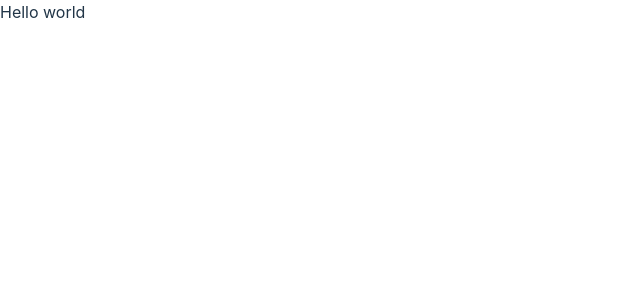
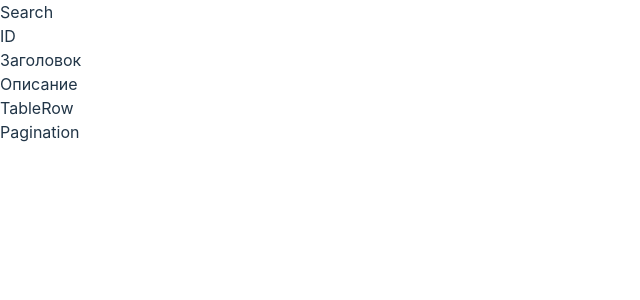
Before and after one commit to 3K-Labs/test-assignment, a React (Vite) app: page / in a window 1280 px wide. Shown: the top 300 px of the page, without its empty margins (0-640 px from the left). Built offline with nearby package versions, Linux system fonts and the light colour scheme.

Commit message:
Added some component file templates

```diff
--- a/src/components/App/App.tsx
+++ b/src/components/App/App.tsx
@@ -1,5 +1,15 @@
+import Pagination from '../Pagination/Pagination';
+import PostsTable from '../PostsTable/PostsTable';
+import Search from '../Search/Search';
+
 const App = (): JSX.Element => {
-  return <div>Hello world</div>;
+  return (
+    <div>
+      <Search />
+      <PostsTable />
+      <Pagination />
+    </div>
+  );
 };
 
 export default App;
--- /dev/null
+++ b/src/components/Pagination/Pagination.tsx
@@ -0,0 +1,7 @@
+type Props = {};
+
+const Pagination = ({}: Props): JSX.Element => {
+  return <div>Pagination</div>;
+};
+
+export default Pagination;
--- /dev/null
+++ b/src/components/PostsTable/PostsTable.tsx
@@ -0,0 +1,15 @@
+import TableHeader from './TableHeader/TableHeader';
+import TableRow from './TableRow/TableRow';
+
+type Props = {};
+
+const PostsTable = ({}: Props): JSX.Element => {
+  return (
+    <div>
+      <TableHeader />
+      <TableRow />
+    </div>
+  );
+};
+
+export default PostsTable;
--- /dev/null
+++ b/src/components/PostsTable/TableCell/TableCell.tsx
@@ -0,0 +1,19 @@
+type Props = React.ComponentPropsWithoutRef<'div'> & {
+  header?: boolean;
+};
+
+const TableCell = ({
+  children,
+  className,
+  header = false,
+  ...props
+}: Props): JSX.Element => {
+  const style = (className ?? '') + ' ' + (header ? '' : '');
+  return (
+    <div className={style} {...props}>
+      {children}
+    </div>
+  );
+};
+
+export default TableCell;
--- /dev/null
+++ b/src/components/PostsTable/TableHeader/TableHeader.tsx
@@ -0,0 +1,15 @@
+import TableCell from '../TableCell/TableCell';
+
+type Props = {};
+
+const TableHeader = ({}: Props): JSX.Element => {
+  return (
+    <div>
+      <TableCell>ID</TableCell>
+      <TableCell>Заголовок</TableCell>
+      <TableCell>Описание</TableCell>
+    </div>
+  );
+};
+
+export default TableHeader;
--- /dev/null
+++ b/src/components/PostsTable/TableRow/TableRow.tsx
@@ -0,0 +1,7 @@
+type Props = {};
+
+const TableRow = ({}: Props): JSX.Element => {
+  return <div>TableRow</div>;
+};
+
+export default TableRow;
--- /dev/null
+++ b/src/components/Search/Search.tsx
@@ -0,0 +1,7 @@
+type Props = {};
+
+const Search = ({}: Props): JSX.Element => {
+  return <div>Search</div>;
+};
+
+export default Search;
```
Also changed, not shown: 1 other file (tests, documents, lock files or other folders).
